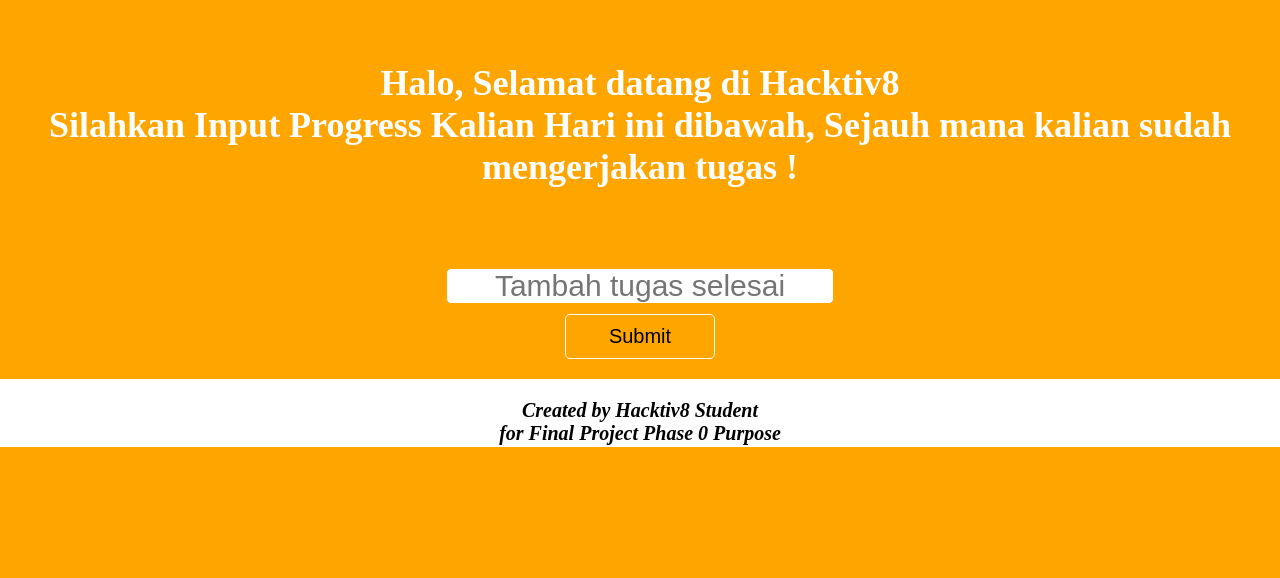
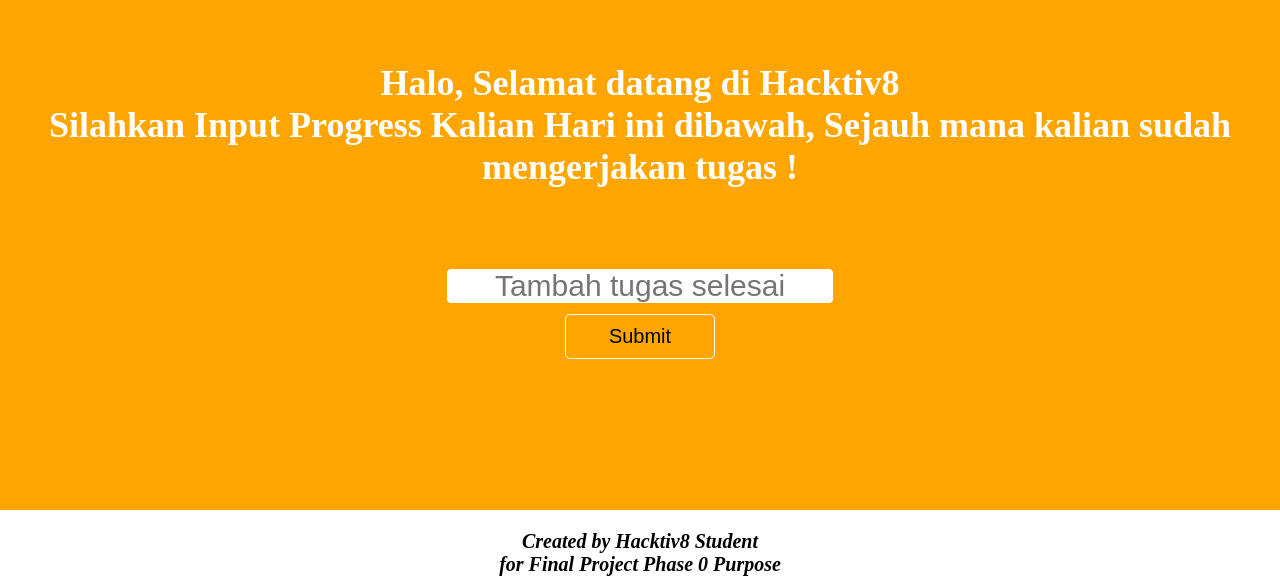
Before and after one commit to midham14/idham-finalprojectphase0, a plain HTML site: page index.html in a window 1280 px wide. Shown: the part 222-800 px from the top of the page. Drawn offline with Linux system fonts and the light colour scheme.

Commit message:
bottom footer

```diff
--- a/style.css
+++ b/style.css
@@ -68,8 +68,8 @@
 
 .footer{
     background-color: white;
-    position: relative;
-    /* top: auto; */
+    position: absolute;
+    bottom: 0;
     width: 100%;
     height: 6vh;
     text-align: center;
```
